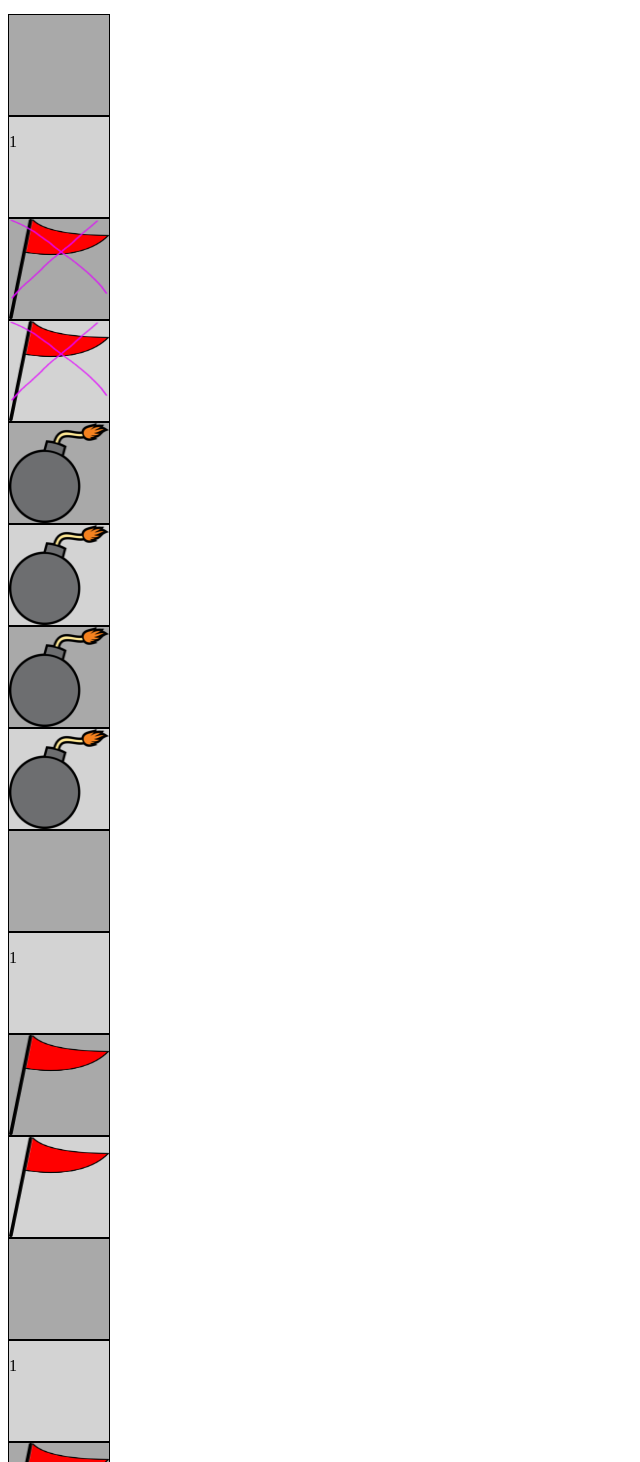
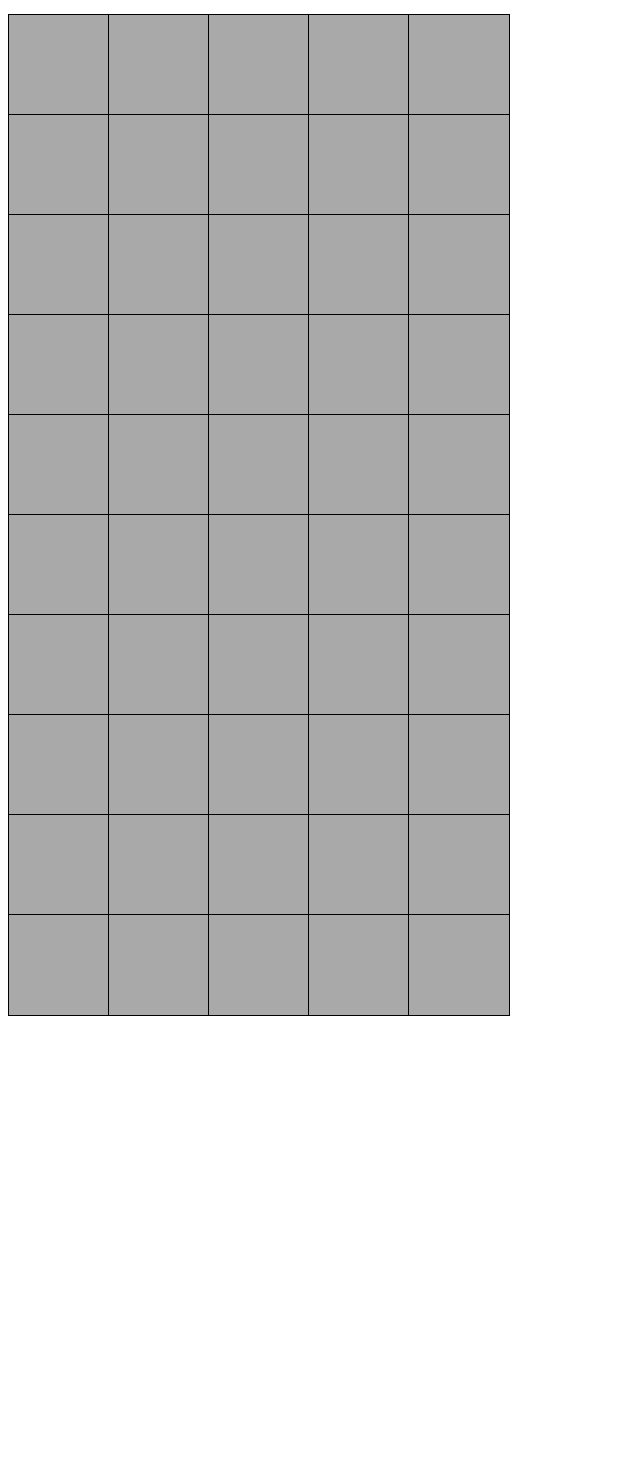
Before and after one commit to doverman411/minesweeper-angular, an Angular app: page / in a window 1280 px wide. Shown: the part 168-1630 px from the top of the page, without its empty margins (0-640 px from the left). After the commit the page ends 1190 px from the top, so only its background shows below. Built offline with nearby package versions, Linux system fonts and the light colour scheme.

Commit message:
Connect tile and tile container

```diff
--- a/src/app/tile-container/tile-container.component.html
+++ b/src/app/tile-container/tile-container.component.html
@@ -1,16 +1,19 @@
-<app-tile [isRunning]="false" [hasMine]="false" [hasFlag]="false" [isSwept]="false" [number]="1"></app-tile>
-<app-tile [isRunning]="false" [hasMine]="false" [hasFlag]="false" [isSwept]="true" [number]="1"></app-tile>
-<app-tile [isRunning]="false" [hasMine]="false" [hasFlag]="true" [isSwept]="false" [number]="1"></app-tile>
-<app-tile [isRunning]="false" [hasMine]="false" [hasFlag]="true" [isSwept]="true" [number]="1"></app-tile>
-<app-tile [isRunning]="false" [hasMine]="true" [hasFlag]="false" [isSwept]="false" [number]="1"></app-tile>
-<app-tile [isRunning]="false" [hasMine]="true" [hasFlag]="false" [isSwept]="true" [number]="1"></app-tile>
-<app-tile [isRunning]="false" [hasMine]="true" [hasFlag]="true" [isSwept]="false" [number]="1"></app-tile>
-<app-tile [isRunning]="false" [hasMine]="true" [hasFlag]="true" [isSwept]="true" [number]="1"></app-tile>
-<app-tile [isRunning]="true" [hasMine]="false" [hasFlag]="false" [isSwept]="false" [number]="1"></app-tile>
-<app-tile [isRunning]="true" [hasMine]="false" [hasFlag]="false" [isSwept]="true" [number]="1"></app-tile>
-<app-tile [isRunning]="true" [hasMine]="false" [hasFlag]="true" [isSwept]="false" [number]="1"></app-tile>
-<app-tile [isRunning]="true" [hasMine]="false" [hasFlag]="true" [isSwept]="true" [number]="1"></app-tile>
-<app-tile [isRunning]="true" [hasMine]="true" [hasFlag]="false" [isSwept]="false" [number]="1"></app-tile>
-<app-tile [isRunning]="true" [hasMine]="true" [hasFlag]="false" [isSwept]="true" [number]="1"></app-tile>
-<app-tile [isRunning]="true" [hasMine]="true" [hasFlag]="true" [isSwept]="false" [number]="1"></app-tile>
-<app-tile [isRunning]="true" [hasMine]="true" [hasFlag]="true" [isSwept]="true" [number]="1"></app-tile>
+<div
+    class="tile-container"
+    [ngStyle]="{
+        'display': 'grid',
+        'grid-template': 'repeat('+height+',100px) / repeat('+width+',100px)' ,
+    }">
+    @for (row of tiles; track row.id) {
+        @for (tile of row.row; track tile.id) {
+            <app-tile
+            [hasMine]="tile.hasMine"
+            [isRunning]="isRunning"
+            [number]="tile.number"
+            (gameOver)="handleGameOver()"
+        >
+        </app-tile>
+
+        }
+    }
+</div>
--- a/src/app/tile-container/tile-container.component.ts
+++ b/src/app/tile-container/tile-container.component.ts
@@ -1,14 +1,35 @@
-import { Component } from '@angular/core';
-
+import { Component, Input, OnInit } from '@angular/core';
 import { TileComponent } from '../tile/tile.component';
+import { CommonModule } from '@angular/common';
 
 @Component({
   selector: 'app-tile-container',
   standalone: true,
-  imports: [TileComponent],
+  imports: [TileComponent, CommonModule],
   templateUrl: './tile-container.component.html',
   styleUrl: './tile-container.component.css'
 })
-export class TileContainerComponent {
-
+export class TileContainerComponent implements OnInit {
+  @Input() width = 5;
+  @Input() height = 10;
+  @Input() isRunning = true;
+  tiles : Array<any> = [];
+  ngOnInit(): void {
+    for (let r=0; r<this.height;++r) {
+      this.tiles.push({
+        id: r,
+        row: []
+      });
+      for (let c=0; c<this.width;++c) {
+        this.tiles[r].row.push({
+          id: r*this.width + c,
+          hasMine: false,
+          number: 0
+        });
+      }
+    }
+  }
+  handleGameOver() {
+    this.isRunning = false;
+  }
 }
--- a/src/app/tile/tile.component.html
+++ b/src/app/tile/tile.component.html
@@ -1,5 +1,9 @@
-<div class="tile" [ngClass]="{'swept':isSwept}">
-    @if (hasMine && !isRunning) {
+<div
+    class="tile"
+    [ngClass]="{'swept':isSwept}"
+    (click)="handleClick()"
+    (contextmenu)="handleContextMenu($event)">
+    @if (hasMine && (isSwept || !isRunning)) {
         <img src="/assets/images/mine.png">
     }
     @else if (hasFlag) {
--- a/src/app/tile/tile.component.ts
+++ b/src/app/tile/tile.component.ts
@@ -1,4 +1,4 @@
-import { Component, Input } from '@angular/core';
+import { Component, EventEmitter, Input, Output } from '@angular/core';
 import { CommonModule } from '@angular/common';
 
 @Component({
@@ -12,7 +12,22 @@ export class TileComponent {
   @Input() hasMine = false;
   @Input() isRunning = false;
   @Input() number = 0;
-  @Input() hasFlag = false; // input not needed
-  @Input() isSwept = false; // input not needed
+  @Output() gameOver = new EventEmitter<void>();
+  hasFlag = false;
+  isSwept = false;
+
+  handleClick() {
+    if (this.hasFlag || !this.isRunning) return;
+    this.isSwept = true;
+    if (this.hasMine && this.isRunning) {
+      this.gameOver.emit();
+    }
+  }
+
+  handleContextMenu(event: any) {
+    event.preventDefault();
+    if (!this.isRunning) return;
+    this.hasFlag = !this.hasFlag;
+  }
 
 }
```
